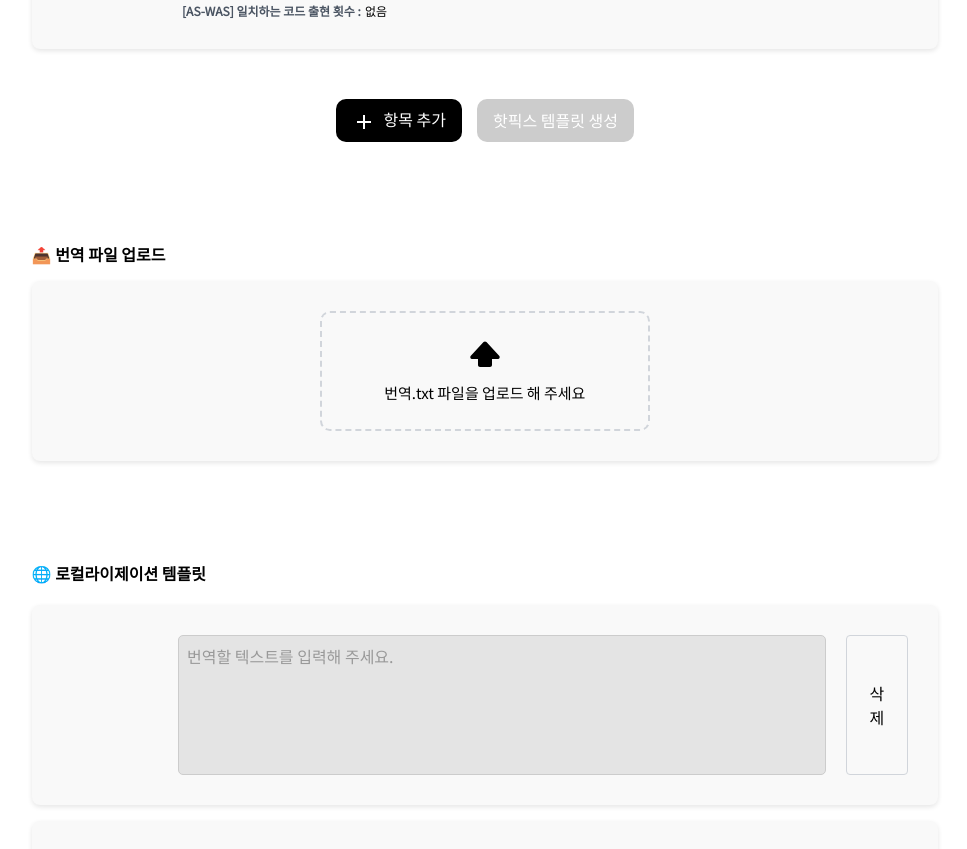
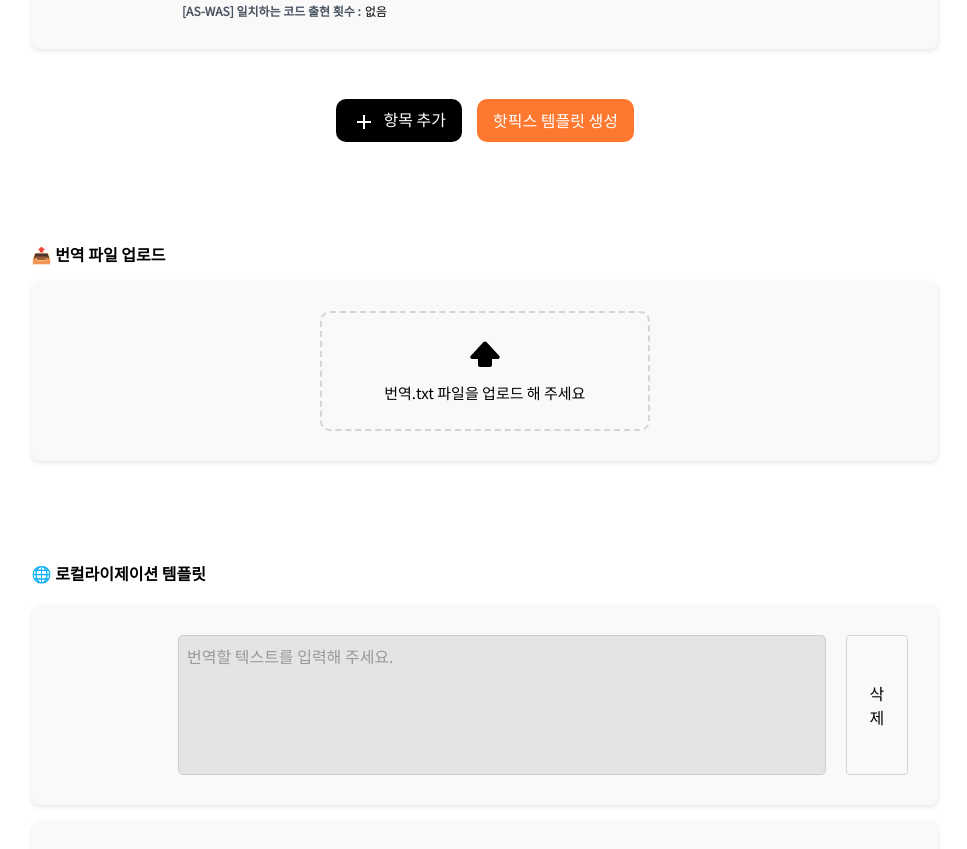
Before and after one commit to haley10309/recoder, a React (Vite) app: page /create-template in a window 1280 px wide. Shown: the part 1572-2421 px from the top of the page, without its empty margins (232-1199 px from the left). Built offline with nearby package versions, Linux system fonts and the light colour scheme; no server answers.

Commit message:
feat : 템플릿 생성 중 공백칸이 존재해도 생성 가능하도록 수정

```diff
--- a/src/Pages/Create_Template/Create_Template.jsx
+++ b/src/Pages/Create_Template/Create_Template.jsx
@@ -278,7 +278,7 @@ const Create_template = () => {
           <AddIcon />
           <span className="ml-2">항목 추가</span>
         </button>
-        <button type="button" className="save_button" onClick={handleSave} disabled={!allFieldsFilled()}>
+        <button type="button" className="save_button" onClick={handleSave}>
           {save_type === "update" ? "핫픽스 템플릿 수정" : "핫픽스 템플릿 생성"}
         </button>
       </div>
@@ -311,7 +311,7 @@ const Create_template = () => {
           <AddIcon />
           <span className="ml-2">항목 추가</span>
         </button>
-        <button type="button" className="save_button" onClick={handleCreateLocalization} disabled={!isHotfixCreated || localizedItems.length === 0}>
+        <button type="button" className="save_button" onClick={handleCreateLocalization} disabled={!isHotfixCreated}>
           {save_type === "update" ? "로컬라이제이션 템플릿 수정" : "로컬라이제이션 템플릿 생성"}
         </button>
       </div>
```
